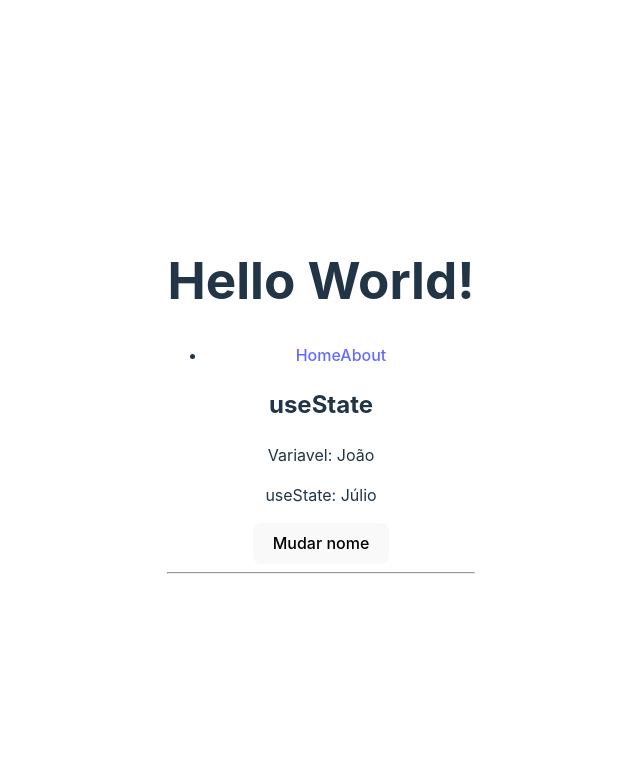
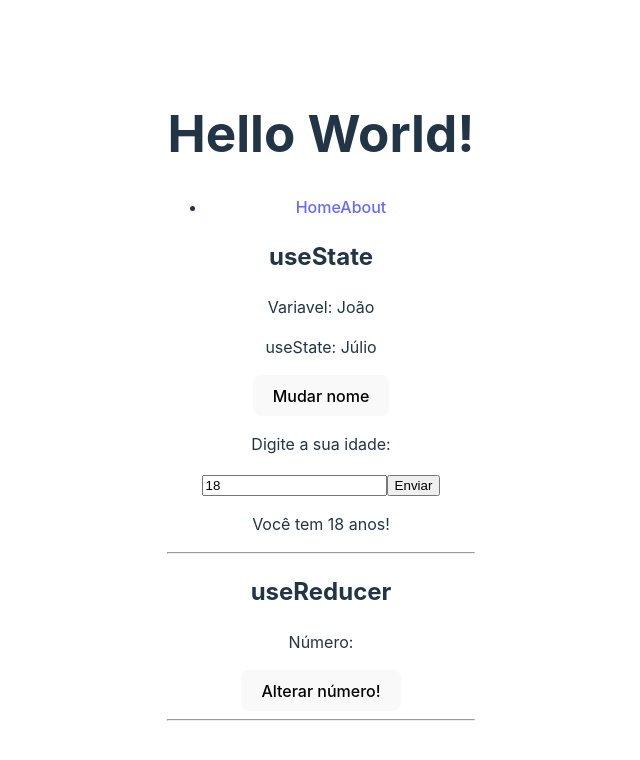
Before and after one commit to MACHADOKING/curso-matheus-battisti, a React (Vite) app in the folder 8 - Hooks - React/Hooks-React/: page / in a window 1280 px wide. Shown: the top 760 px of the page, without its empty margins (319-959 px from the left). Built offline with nearby package versions, Linux system fonts and the light colour scheme.

Commit message:
Feat: useReducer

```diff
--- /dev/null
+++ b/8 - Hooks - React/Hooks-React/src/components/HookUseReducer.jsx
@@ -0,0 +1,19 @@
+import { useReducer } from "react";
+
+const HookUseReducer = () => {
+  // 1 - começando com o useReducer
+  const [number, dispatch] = useReducer((state, action) => {
+    return Math.random(state);
+  });
+
+  return (
+    <div>
+      <h2>useReducer</h2>
+      <p>Número: {number}</p>
+      <button onClick={dispatch}>Alterar número!</button>
+      <hr />
+    </div>
+  );
+};
+
+export default HookUseReducer;
--- a/8 - Hooks - React/Hooks-React/src/components/HookUseState.jsx
+++ b/8 - Hooks - React/Hooks-React/src/components/HookUseState.jsx
@@ -14,6 +14,16 @@ const HookUseState = () => {
   };
   console.log(name);
 
+  // 2 - useState e input
+  const [age, setAge] = useState(18);
+
+  const handleSubmit = (e) => {
+    e.preventDefault();
+
+    // envio a uma API
+    console.log(age);
+  };
+
   return (
     <div>
       {/* 1 - useState */}
@@ -21,6 +31,17 @@ const HookUseState = () => {
       <p>Variavel: {userName}</p>
       <p>useState: {name}</p>
       <button onClick={changeNames}>Mudar nome</button>
+      {/* 2 - useState e input */}
+      <p>Digite a sua idade:</p>
+      <form onSubmit={handleSubmit}>
+        <input
+          type="text"
+          value={age}
+          onChange={(e) => setAge(e.target.value)}
+        />
+        <input type="submit" value="Enviar" />
+      </form>
+      <p>Você tem {age} anos!</p>
       <hr />
     </div>
   );
--- a/8 - Hooks - React/Hooks-React/src/pages/Home/Home.jsx
+++ b/8 - Hooks - React/Hooks-React/src/pages/Home/Home.jsx
@@ -1,10 +1,12 @@
 import React from "react";
 import HookUseState from "../../components/HookUseState";
+import HookUseReducer from "../../components/HookUseReducer";
 
 const Home = () => {
   return (
     <div>
       <HookUseState />
+      <HookUseReducer />
     </div>
   );
 };
```
